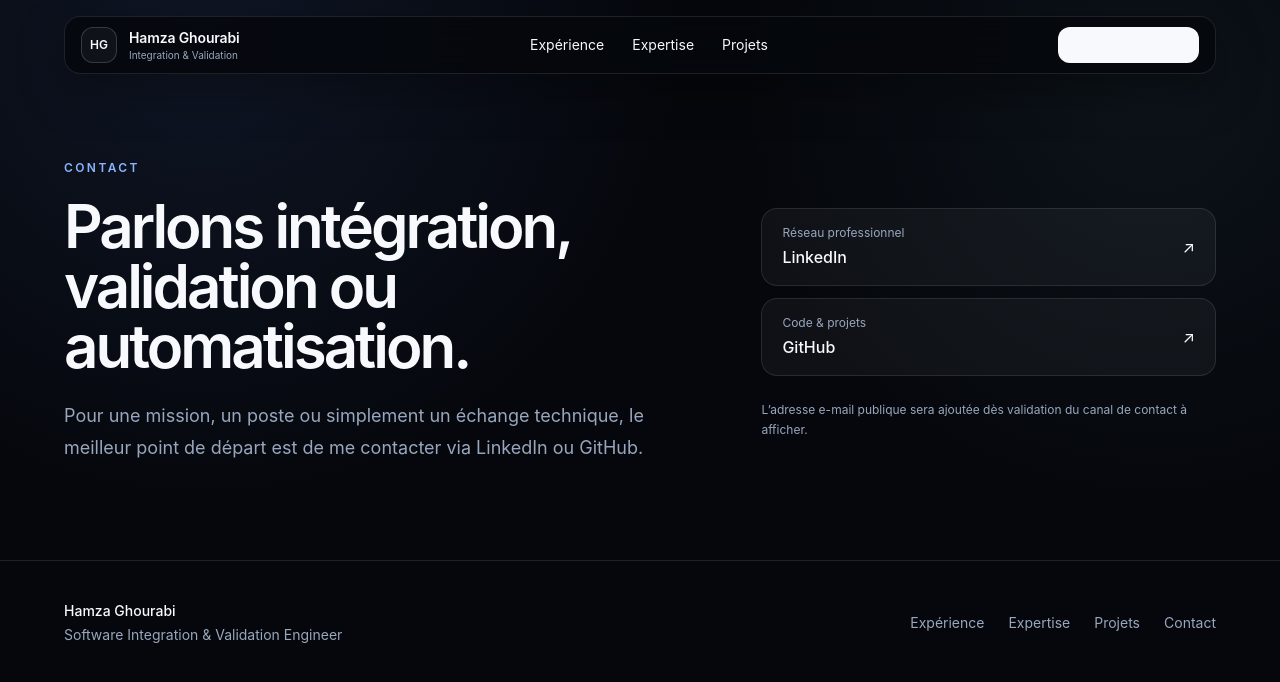
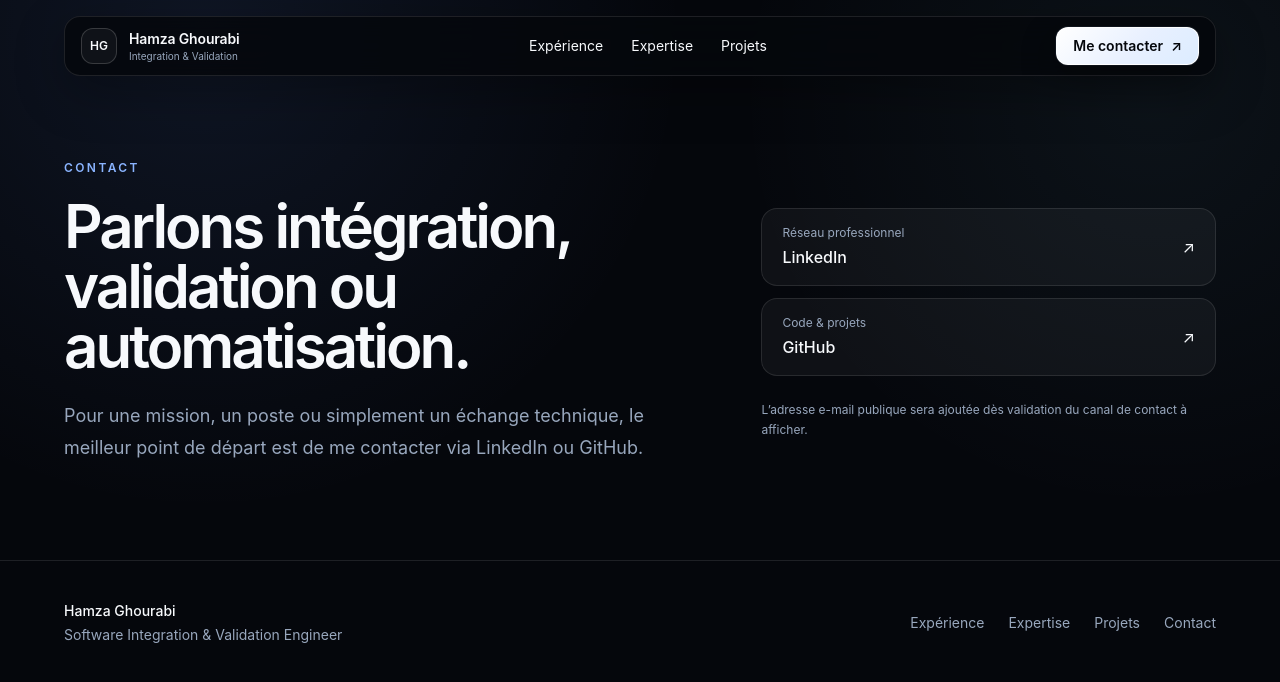
Before and after one commit to Robotham33/Portfolio-Hamza-Ghourabi, a Next.js app: page /contact in a window 1280 px wide. Shown: the top 682 px of the page. Built offline with nearby package versions, Linux system fonts and the light colour scheme.

Commit message:
style: fix header CTA visibility

```diff
--- a/components/layout/site-header.tsx
+++ b/components/layout/site-header.tsx
@@ -45,9 +45,9 @@ export function SiteHeader() {
         <div className="flex items-center gap-2">
           <Link
             href="/contact"
-            className="hidden rounded-xl bg-[var(--foreground)] px-4 py-2 text-sm font-semibold text-[#05070c] transition hover:-translate-y-0.5 sm:inline-flex"
+            className="primary-action hidden rounded-xl px-4 py-2 text-sm font-semibold transition duration-200 hover:-translate-y-0.5 sm:inline-flex"
           >
-            Me contacter{" "}
+            Me contacter
             <span aria-hidden="true" className="ml-2">
               ↗
             </span>
@@ -68,7 +68,7 @@ export function SiteHeader() {
               ))}
               <Link
                 href="/contact"
-                className="mt-1 block rounded-xl bg-[var(--foreground)] px-3 py-2.5 text-sm font-semibold text-[#05070c]"
+                className="primary-action mt-1 block rounded-xl px-3 py-2.5 text-sm font-semibold"
               >
                 Me contacter
               </Link>
```
